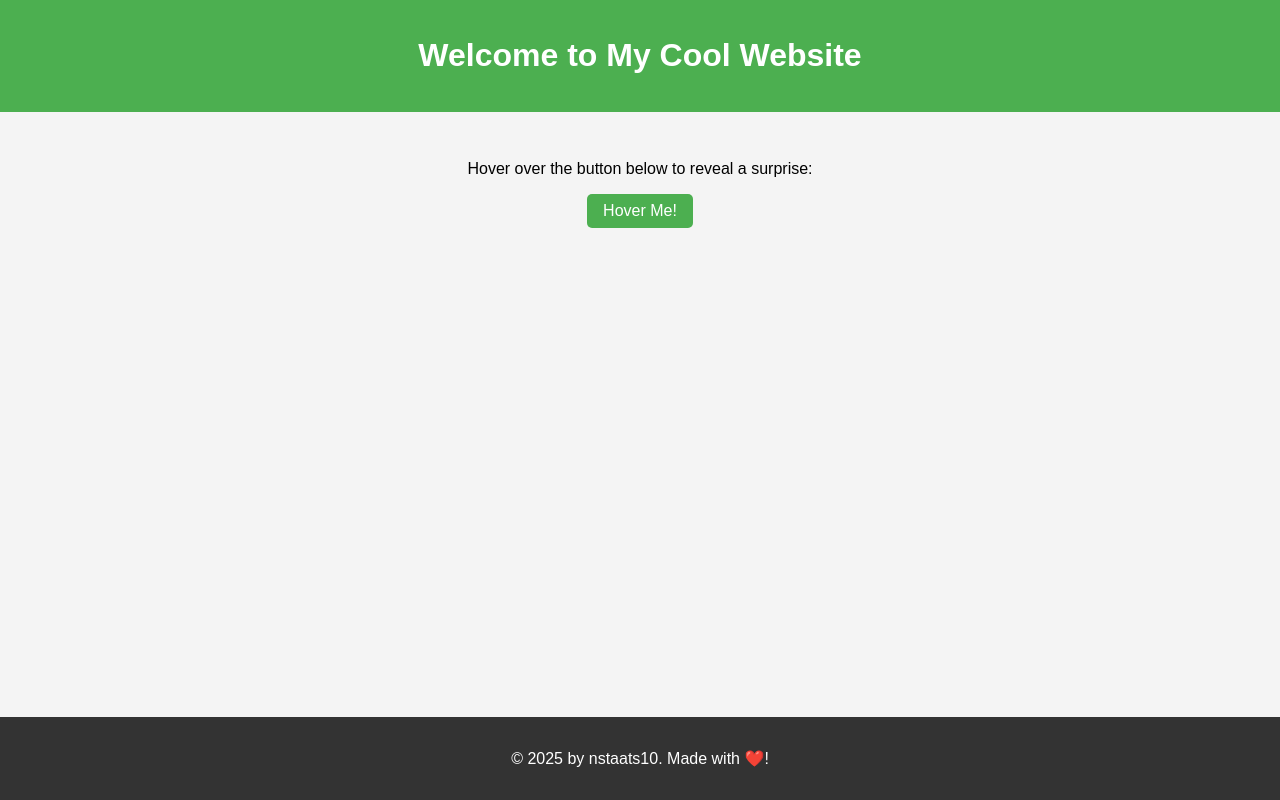
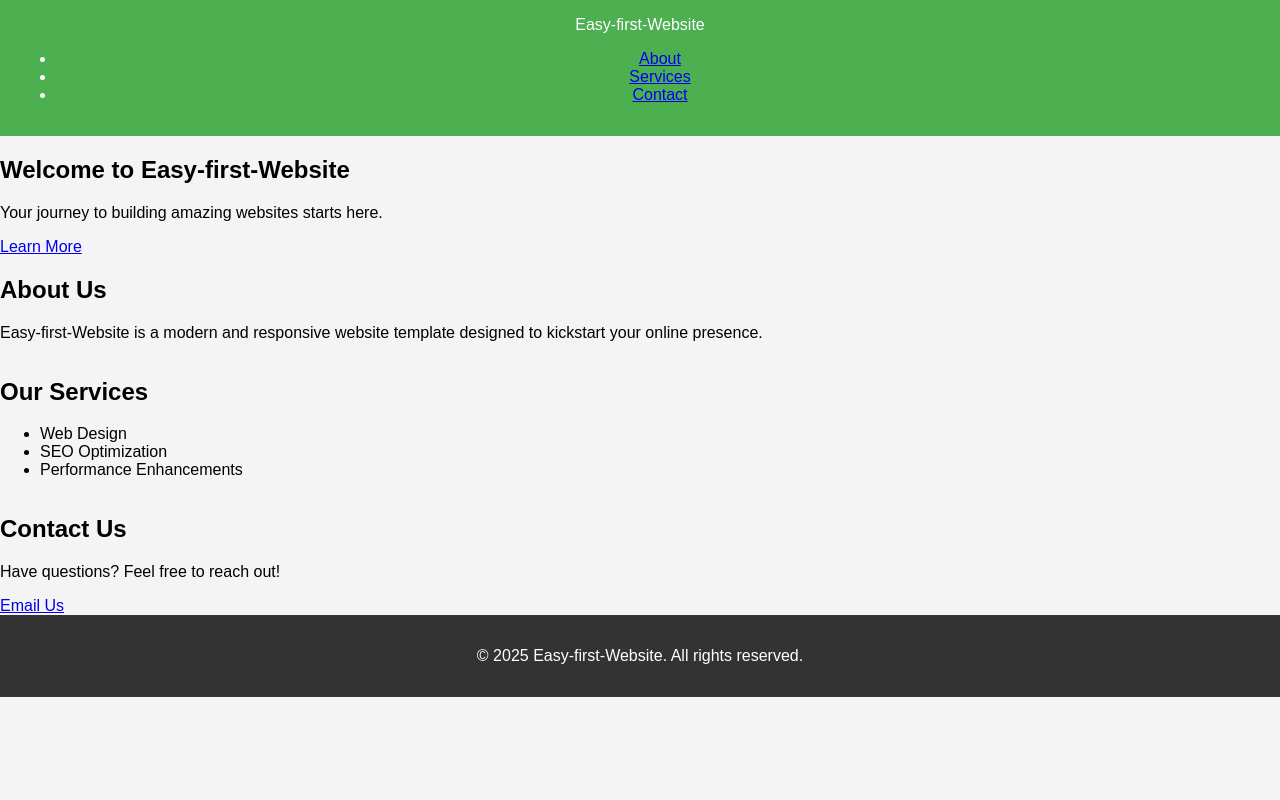
Before and after one commit to nstaats10/Easy-first-Website, a plain HTML site: page index.html in a window 1280 px wide. Drawn offline with Linux system fonts and the light colour scheme.

Commit message:
Update index.html

```diff
--- a/index.html
+++ b/index.html
@@ -3,21 +3,57 @@
 <head>
     <meta charset="UTF-8">
     <meta name="viewport" content="width=device-width, initial-scale=1.0">
-    <meta name="description" content="A simple and cool website by nstaats10">
-    <title>Cool Website</title>
+    <meta name="description" content="Welcome to Easy-first-Website, a modern and responsive website template for your future projects.">
+    <meta name="keywords" content="Website, Responsive Design, HTML, CSS, Traffic">
+    <meta name="author" content="nstaats10">
+    <meta property="og:title" content="Easy-first-Website">
+    <meta property="og:description" content="A sleek and professional website template for your projects.">
+    <meta property="og:image" content="path/to/image.jpg">
+    <meta property="og:url" content="https://nstaats10.github.io/Easy-first-Website">
+    <meta name="twitter:card" content="summary_large_image">
+    <title>Easy-first-Website</title>
     <link rel="stylesheet" href="style.css">
 </head>
 <body>
     <header>
-        <h1>Welcome to My Cool Website</h1>
+        <nav>
+            <div class="logo">Easy-first-Website</div>
+            <ul class="nav-links">
+                <li><a href="#about">About</a></li>
+                <li><a href="#services">Services</a></li>
+                <li><a href="#contact">Contact</a></li>
+            </ul>
+        </nav>
     </header>
-    <main>
-        <p>Hover over the button below to reveal a surprise:</p>
-        <button class="hover-button">Hover Me!</button>
-        <p class="hover-message">You found the hidden message! 🎉</p>
-    </main>
+
+    <section id="hero">
+        <h1>Welcome to Easy-first-Website</h1>
+        <p>Your journey to building amazing websites starts here.</p>
+        <a href="#about" class="btn">Learn More</a>
+    </section>
+
+    <section id="about">
+        <h2>About Us</h2>
+        <p>Easy-first-Website is a modern and responsive website template designed to kickstart your online presence.</p>
+    </section>
+
+    <section id="services">
+        <h2>Our Services</h2>
+        <ul>
+            <li>Web Design</li>
+            <li>SEO Optimization</li>
+            <li>Performance Enhancements</li>
+        </ul>
+    </section>
+
+    <section id="contact">
+        <h2>Contact Us</h2>
+        <p>Have questions? Feel free to reach out!</p>
+        <a href="mailto:youremail@example.com" class="btn">Email Us</a>
+    </section>
+
     <footer>
-        <p>&copy; 2025 by nstaats10. Made with ❤️!</p>
+        <p>&copy; 2025 Easy-first-Website. All rights reserved.</p>
     </footer>
 </body>
 </html>
```
